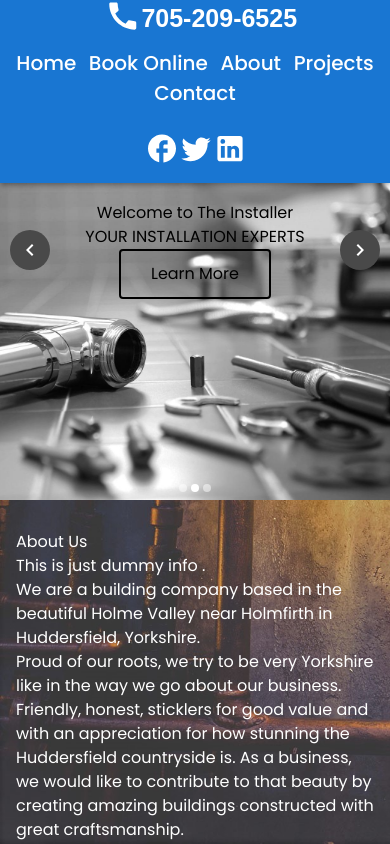
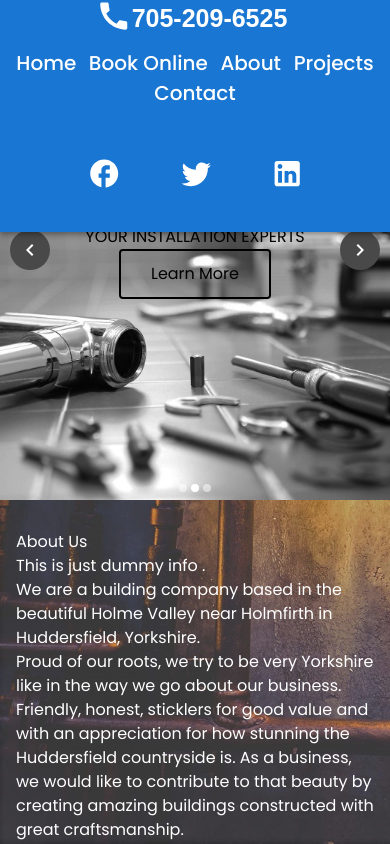
Before and after one commit to buddhathapa12/the-installer-front, a Next.js app: page / in a window 390 px wide. Built offline with nearby package versions, Linux system fonts and the light colour scheme; a web font is replaced by a local one.

Commit message:
Changing movileView code into theme material ui

```diff
--- a/components/footer.tsx
+++ b/components/footer.tsx
@@ -10,26 +10,12 @@ import CallIcon from "@mui/icons-material/Call";
 const Footer = () => {
   const classes = useStyles();
 
-  const [mobileView, setmobileView] = useState(false);
-  useEffect(() => {
-    const setResponsiveness = () => {
-      return window.innerWidth <= 766 ? setmobileView(true) : setmobileView(false);
-    };
-
-    setResponsiveness();
-    window.addEventListener("resize", () => setResponsiveness());
-
-    return () => {
-      window.removeEventListener("resize", () => setResponsiveness());
-    };
-  }, []);
-
   return (
     <div className={classes.footerCont}>
       <div className={classes.footerUpperCont}>
-        <AppBar className={mobileView ? classes.navbarMobile : classes.navbar}>
+        <AppBar className={classes.navbar}>
           <CssBaseline />
-          <div className={mobileView ? classes.ContactNumberMobileCont : classes.ContactNumberCont}>
+          <div className={classes.ContactNumberCont}>
             <div className={classes.contactNumberLogo}>
               <Link href="tel:705-209-6525" passHref>
                 <CallIcon />
@@ -39,7 +25,7 @@ const Footer = () => {
               <Link href="tel:705-209-6525">705-209-6525</Link>
             </div>
           </div>
-          <div className={mobileView ? classes.navbarMobileCont : classes.navbarCont}>
+          <div className={classes.navbarCont}>
             <ul className={classes.navbarList}>
               <li className={classes.navbarItemCont}>
                 <Link href="/">
@@ -68,7 +54,7 @@ const Footer = () => {
               </li>
             </ul>
           </div>
-          <div className={mobileView ? classes.socialHandleMobileCont : classes.socialHandleCont}>
+          <div className={classes.socialHandleCont}>
             <div className={classes.socialHandleItemCont}>
               <FacebookOutlinedIcon />
             </div>
--- a/utils/footer.styles.tsx
+++ b/utils/footer.styles.tsx
@@ -1,6 +1,6 @@
 import { makeStyles } from "@mui/styles";
-
-const useStyles = makeStyles({
+import { Theme } from "@mui/material";
+const useStyles = makeStyles((theme: Theme) => ({
   footerCont: {
     backgroundColor: "#000000",
     borderStyle: "solid",
@@ -21,16 +21,14 @@ const useStyles = makeStyles({
     flexDirection: "row",
     marginRight: "auto",
     marginLeft: "auto",
-  },
-  navbarMobile: {
-    position: "relative",
-    backgroundColor: "inherit",
-    display: "flex",
-    flexDirection: "column",
-    justifyContent: "space-around",
-    alignItems: "center",
-    marginRight: "auto",
-    marginLeft: "auto",
+    [theme.breakpoints.down("md")]: {
+      width: "100%",
+      flexDirection: "column",
+    },
+    [theme.breakpoints.down("sm")]: {
+      width: "100%",
+      flexDirection: "column",
+    },
   },
   ContactNumberCont: {
     width: "21.726%",
@@ -38,14 +36,17 @@ const useStyles = makeStyles({
     flexDirection: "row",
     paddingLeft: "5%",
     justifyContent: "end",
+    [theme.breakpoints.down("md")]: {
+      width: "100%",
+      justifyContent: "center",
+      paddingLeft: "0%",
+    },
+    [theme.breakpoints.down("sm")]: {
+      width: "100%",
+      justifyContent: "center",
+      paddingLeft: "0%",
+    },
   },
-  ContactNumberMobileCont: {
-    display: "inline-flex",
-    flexDirection: "row",
-    paddingLeft: "5%",
-    justifyContent: "end",
-  },
-
   contactNumberLogo: {
     alignItems: "flex-end",
     transform: "scale(1.5)",
@@ -62,12 +63,14 @@ const useStyles = makeStyles({
     alignContent: "center",
     alignItems: "center",
     padding: "10px",
-  },
-  navbarMobileCont: {
-    justifyContent: "space-around",
-    alignContent: "center",
-    alignItems: "center",
-    padding: "10px",
+    [theme.breakpoints.down("md")]: {
+      width: "100%",
+      flexDirection: "row",
+    },
+    [theme.breakpoints.down("sm")]: {
+      width: "100%",
+      flexDirection: "row",
+    },
   },
 
   socialHandleCont: {
@@ -76,12 +79,18 @@ const useStyles = makeStyles({
     justifyContent: "flex-start",
     alignItems: "center",
     padding: "10px",
-  },
-  socialHandleMobileCont: {
-    display: "flex",
-    justifyContent: "space-around",
-    alignItems: "center",
-    padding: "10px",
+    [theme.breakpoints.down("md")]: {
+      width: "470px",
+      flexDirection: "row",
+      alignItem: "center",
+      justifyContent: "center",
+    },
+    [theme.breakpoints.down("sm")]: {
+      width: "607px",
+      flexDirection: "row",
+      alignItem: "center",
+      justifyContent: "center",
+    },
   },
   socialHandleItemCont: {
     borderRadius: "10%",
@@ -132,6 +141,6 @@ const useStyles = makeStyles({
     marginBottom: "0.9rem",
     fontFamily: "Poppins",
   },
-});
+}));
 
 export default useStyles;
```
